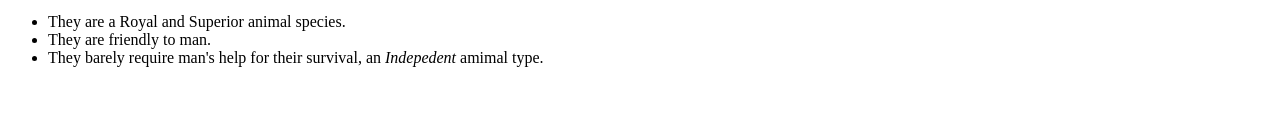
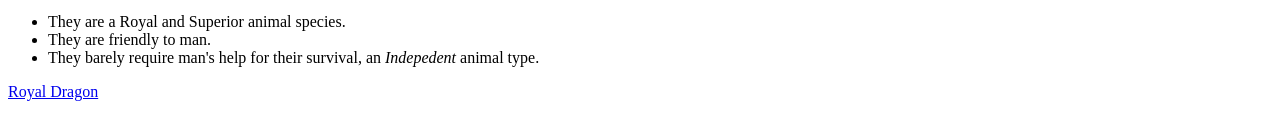
Before and after one commit to Uomar7/BEGINNING, a plain HTML site: page pet-web.html in a window 1280 px wide. Shown: the part 256-396 px from the top of the page. Drawn offline with Linux system fonts and the light colour scheme.

Commit message:
grammar changes and link added

```diff
--- a/pet-web.html
+++ b/pet-web.html
@@ -12,7 +12,8 @@
     <ul>
       <li>They are a Royal and Superior animal species.</li>
       <li>They are friendly to man.</li>
-      <li>They barely require man's help for their survival, an <em>Indepedent</em> amimal type.</li>
+      <li>They barely require man's help for their survival, an <em>Indepedent</em> animal type.</li>
     </ul>
+    <p><a href="https://www.google.com/url?sa=i&source=images&cd=&cad=rja&uact=8&ved=2ahUKEwiOvueL7__gAhUYBWMBHehIAe4QjRx6BAgBEAU&url=https%3A%2F%2Fwww.pixelstalk.net%2Fcool-dragon-hd-wallpaper-backgrounds-free-download%2F&psig=AOvVaw0F31ePsxW36_saGqGcCCRZ&ust=1552592268307359/">Royal Dragon</a></p>
   </body>
 </html>
```
